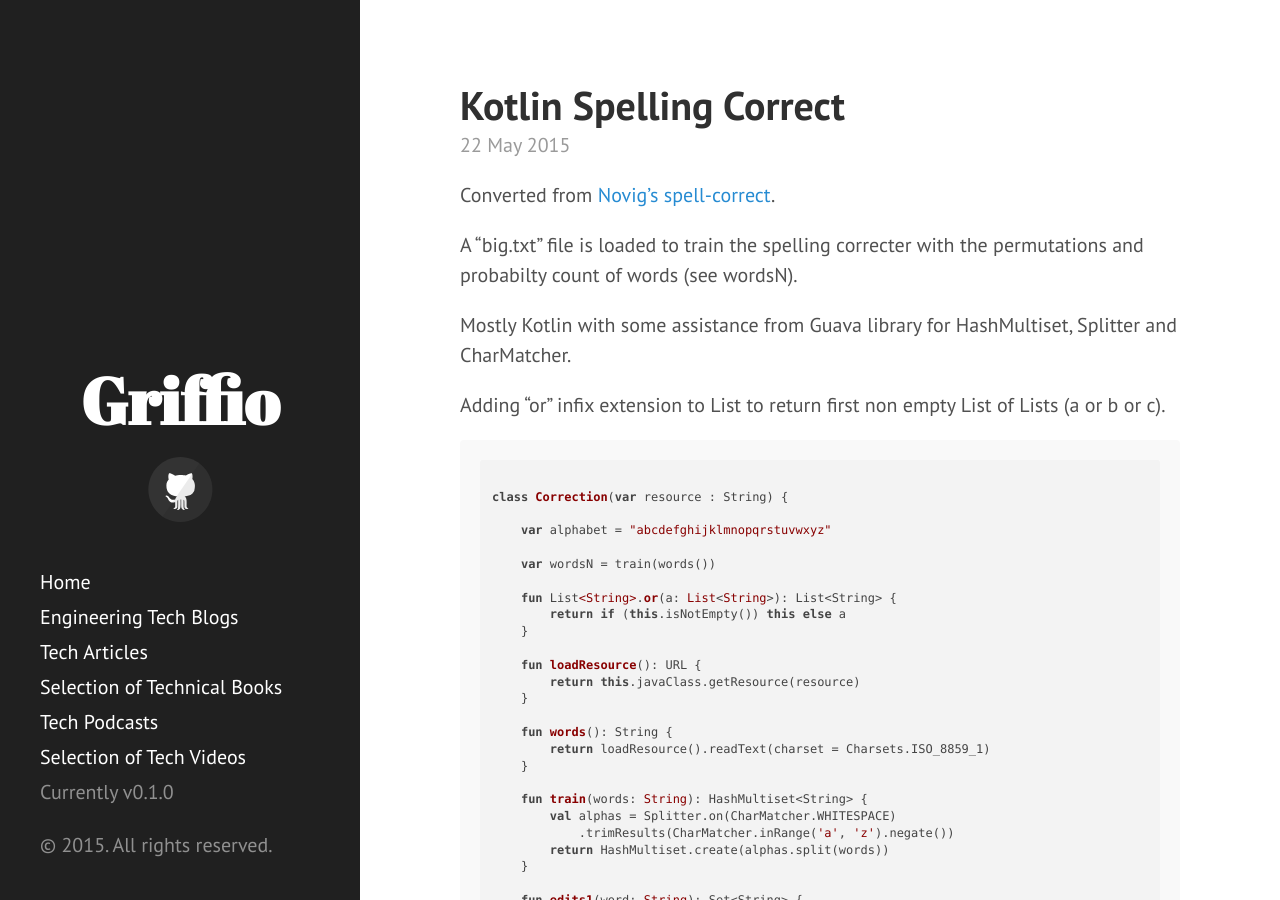
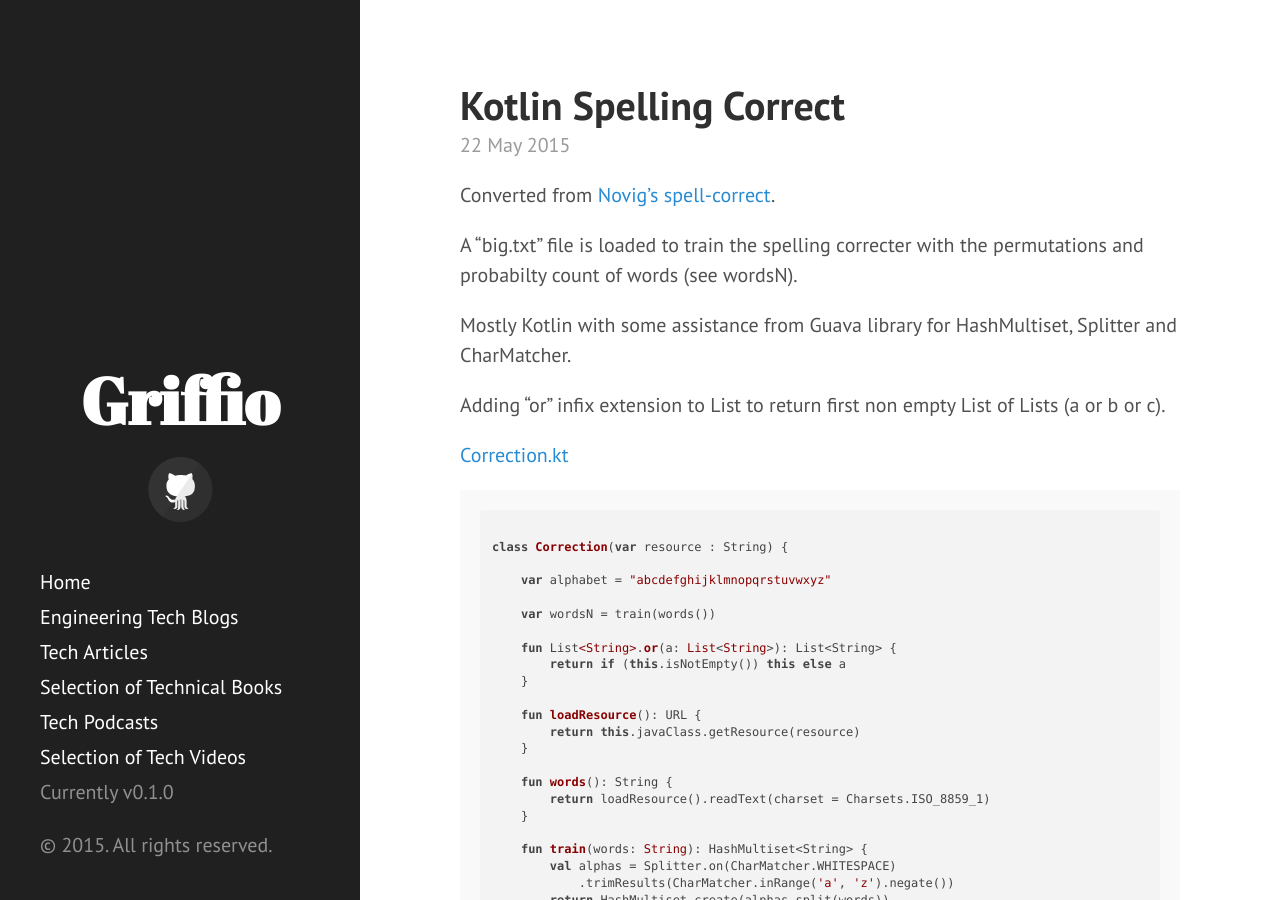
Before and after one commit to griffio/griffio.github.io, a Jekyll site: the page built from _posts/2015-05-22-Kotlin-Spell-Correct.md, in a window 1280 px wide and 900 px high. Built offline with Jekyll 4.4.1, drawn with Linux system fonts in a browser that asks for light colours; nearby versions of some CDN libraries.

Commit message:
Update 2015-05-22-Kotlin-Spell-Correct.md

```diff
--- a/_posts/2015-05-22-Kotlin-Spell-Correct.md
+++ b/_posts/2015-05-22-Kotlin-Spell-Correct.md
@@ -14,6 +14,8 @@ A  "big.txt" file is loaded to train the spelling correcter with the permutation
 Mostly Kotlin with some assistance from Guava library for HashMultiset, Splitter and CharMatcher.
 
 Adding "or" infix extension to List<String> to return first non empty List of Lists (a or b or c).
+
+[Correction.kt](https://github.com/griffio/kotlin-gradle-projects/blob/master/src/main/kotlin/griffio/spelling/Correction.kt)
 
 ~~~java
 
```
